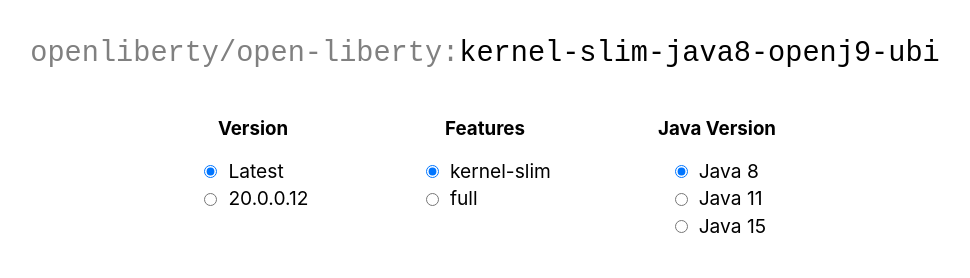
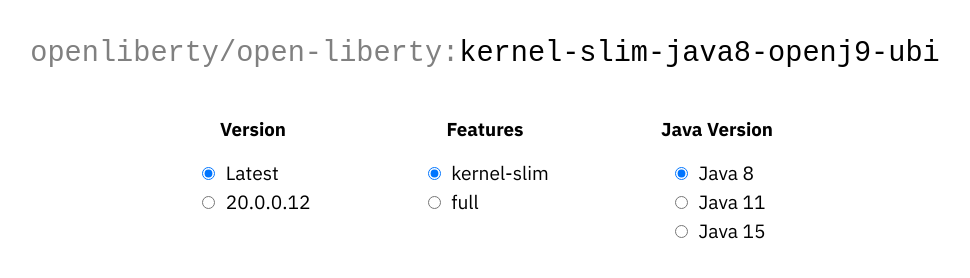
Before and after one commit to realModusOperandi/openliberty-image-tag, a plain HTML site: page index.html in a window 1280 px wide. Shown: the whole page, without its empty margins (155-1125 px from the left). Drawn offline with Linux system fonts and the light colour scheme.

Commit message:
Plex font

```diff
--- a/index.html
+++ b/index.html
@@ -3,8 +3,9 @@
   <head>
     <title>OpenLiberty Image Tags</title>
     <style>
+      @import url('https://fonts.googleapis.com/css2?family=IBM+Plex+Sans:wght@400;500;600;700&display=swap');
       body {
-        font-family: -apple-system, BlinkMacSystemFont, 'Segoe UI', Roboto, Oxygen, Ubuntu, Cantarell, 'Open Sans', 'Helvetica Neue', sans-serif;
+        font-family: 'IBM Plex Sans', -apple-system, BlinkMacSystemFont, 'Segoe UI', Roboto, Oxygen, Ubuntu, Cantarell, 'Open Sans', 'Helvetica Neue', sans-serif;
 
         display: flex;
         flex-direction: column;
```
